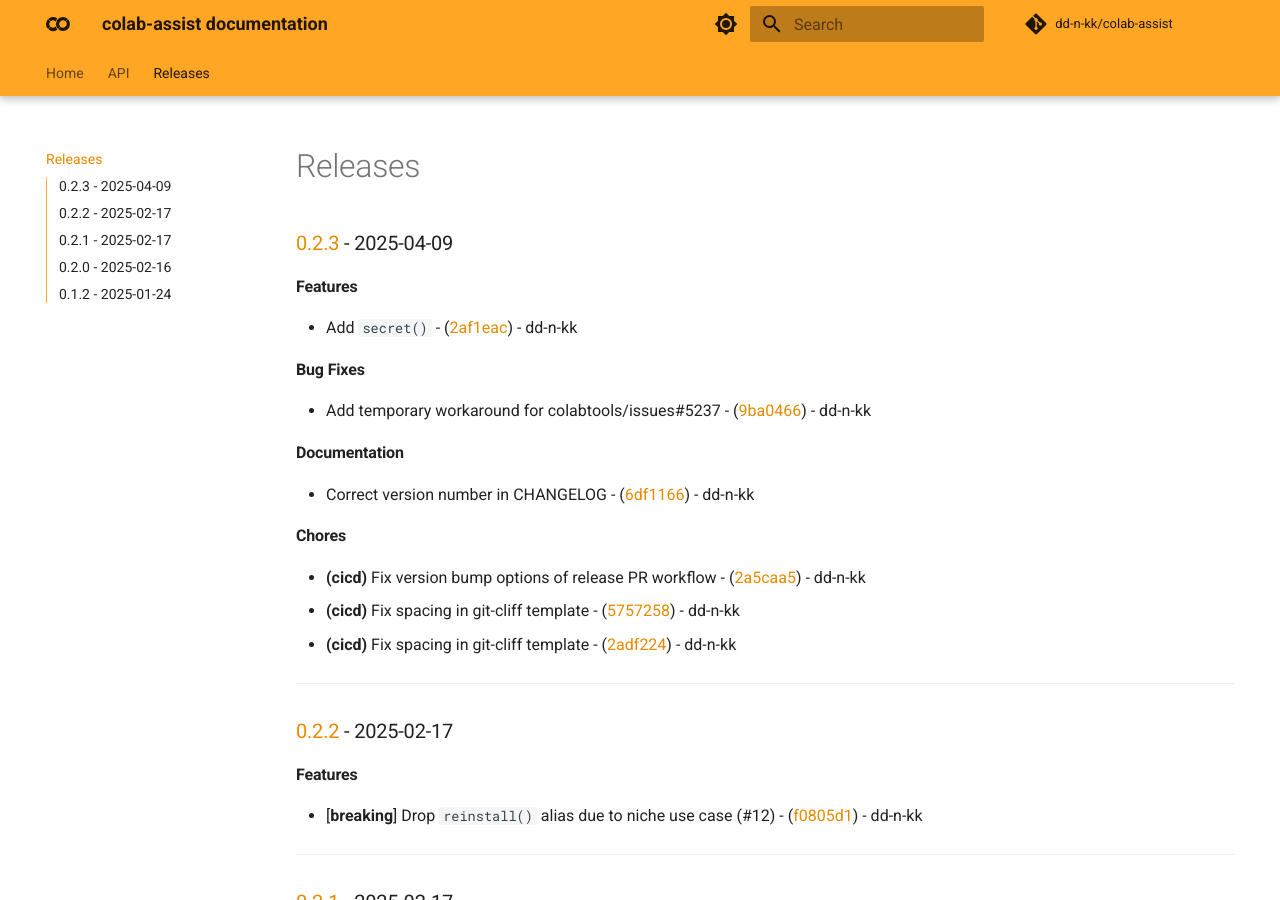
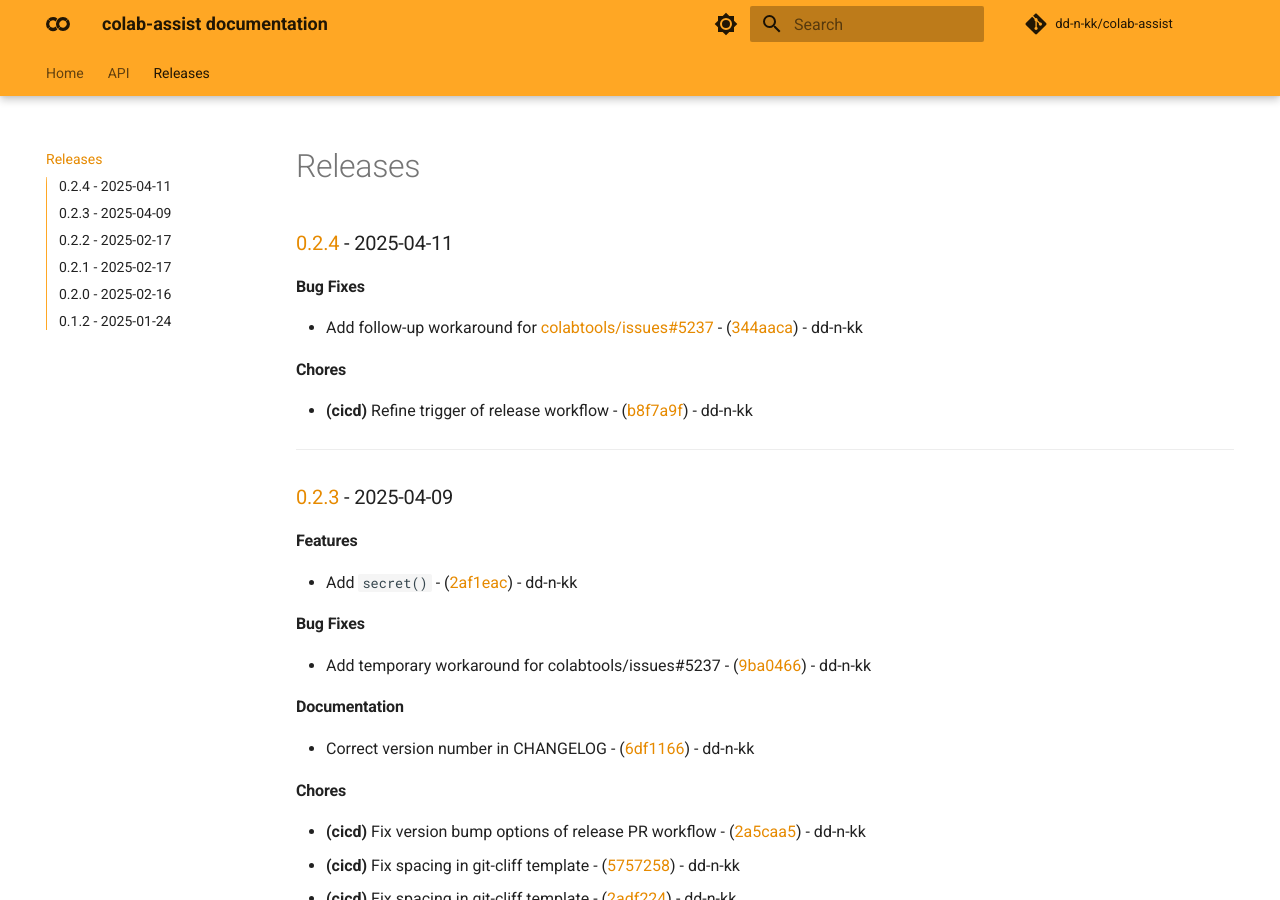
Before and after one commit to dd-n-kk/colab-assist, an MkDocs documentation site: the page built from docs/releases.md, in a window 1280 px wide and 900 px high. Built offline with MkDocs 1.6.1 and Material for MkDocs 9.7.7, drawn with Linux system fonts in a browser that asks for light colours; comment, search, counter and statistics services are not loaded.

Commit message:
chore(release): v0.2.4 (#22)

```diff
--- a/docs/releases.md
+++ b/docs/releases.md
@@ -1,3 +1,15 @@
+
+### [0.2.4](https://github.com/dd-n-kk/colab-assist/compare/v0.2.3..v0.2.4) - 2025-04-11
+
+#### Bug Fixes
+
+- Add follow-up workaround for [colabtools/issues#5237](https://github.com/colabtools/issues/issues/5237) - ([344aaca](https://github.com/dd-n-kk/colab-assist/commit/344aacab850c57d3e0af6d36e2937247084860bd)) - dd-n-kk
+
+#### Chores
+
+- **(cicd)** Refine trigger of release workflow - ([b8f7a9f](https://github.com/dd-n-kk/colab-assist/commit/b8f7a9f943899e7a13d92a85ca18102e8a42c57c)) - dd-n-kk
+
+---
 
 ### [0.2.3](https://github.com/dd-n-kk/colab-assist/compare/v0.2.2..v0.2.3) - 2025-04-09
 
--- a/pyproject.toml
+++ b/pyproject.toml
@@ -18,7 +18,7 @@ exclude = [
 
 [project]
 name = "colab-assist"
-version = "0.2.3"
+version = "0.2.4"
 description = "Google Colab workflow utilities"
 authors = [
     {name = "dd-n-kk", email = "djlstvn.cs03@gmail.com"}
```
Also changed, not shown: CHANGELOG.md (+12 -0 lines), 1 other file.
